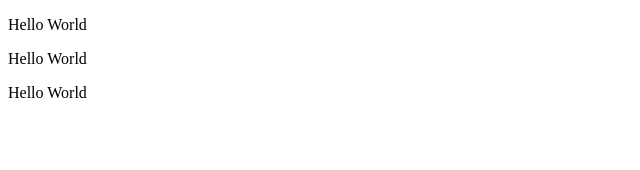
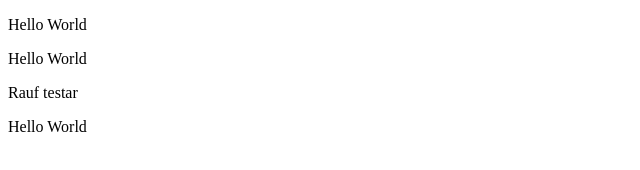
Before and after one commit to Svante-J/WebDemo-main, a website: page index.html in a window 1280 px wide. Shown: the whole page, without its empty margins (0-640 px from the left). Drawn offline with Linux system fonts and the light colour scheme.

Commit message:
Update index.html
test från Rauf

```diff
--- a/index.html
+++ b/index.html
@@ -9,6 +9,7 @@
 <body>
 <p>Hello World</p>
 <p>Hello World</p>
+<p>Rauf testar<p>
 <p>Hello World</p>
 </body>
 <script src="app.js"></script>
```
